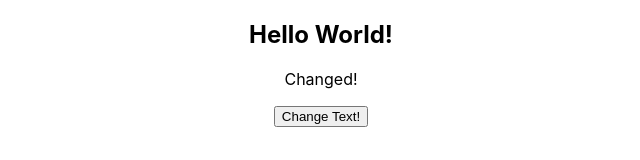
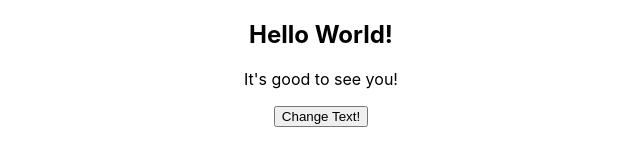
Before and after one commit to raaynaldo/react-testing-lecture, a React (Create React App) app: page / in a window 1280 px wide. Shown: the top 160 px of the page, without its empty margins (319-959 px from the left). Built offline with nearby package versions, Linux system fonts and the light colour scheme.

Commit message:
fix: change conditional variable

```diff
--- a/src/componets/Greeting.js
+++ b/src/componets/Greeting.js
@@ -10,8 +10,8 @@ const Greeting = () => {
   return (
     <div>
       <h2>Hello World!</h2>
-      {!changeTextHandler && <p>It's good to see you!</p>}
-      {changeTextHandler && <p>Changed!</p>}
+      {!changedText && <p>It's good to see you!</p>}
+      {changedText && <p>Changed!</p>}
       <button onClick={changeTextHandler}>Change Text!</button>
     </div>
   );
```
